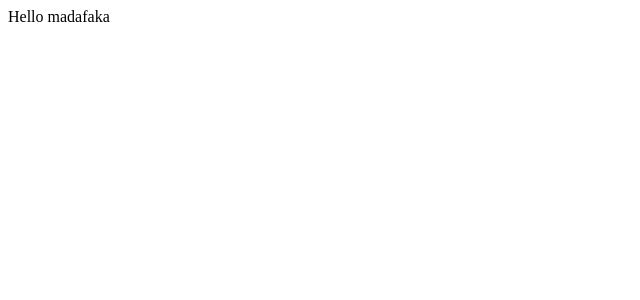
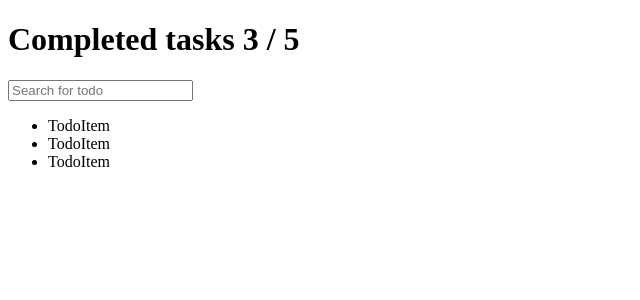
Before and after one commit to sancg/todo-ts, a React (Vite) app: page / in a window 1280 px wide. Shown: the top 300 px of the page, without its empty margins (0-640 px from the left). Built offline with nearby package versions, Linux system fonts and the light colour scheme.

Commit message:
NEW: Component placeholder for the ToDo App

```diff
--- a/src/App.tsx
+++ b/src/App.tsx
@@ -1,13 +1,25 @@
 // import { useState } from 'react'
 import './App.css'
+import TodoCounter from './components/TodoCounter'
+import TodoItem from './components/TodoItem'
+import TodoList from './components/TodoList'
+import TodoSearch from './components/TodoSearch'
 
 function App() {
   // const [count, setCount] = useState(0)
 
   return (
-    <>
-      <div>Hello madafaka</div>
-    </>
+    <div className='App'>
+      <TodoCounter />
+      <TodoSearch />
+      <TodoList>
+        <TodoItem/>
+        <TodoItem/>
+        <TodoItem/>
+      </TodoList>
+
+      {/* {Create the Add ToDo-Button} */}
+    </div>
   )
 }
 
--- /dev/null
+++ b/src/components/TodoCounter.tsx
@@ -0,0 +1,7 @@
+const TodoCounter = () => {
+  return (
+    <h1>Completed tasks {3} / {5}</h1>
+  )
+}
+
+export default TodoCounter
--- /dev/null
+++ b/src/components/TodoItem.tsx
@@ -0,0 +1,7 @@
+const TodoItem = () => {
+  return (
+    <li>TodoItem</li>
+  )
+}
+
+export default TodoItem
--- /dev/null
+++ b/src/components/TodoList.tsx
@@ -0,0 +1,12 @@
+type Props = {
+    children: React.ReactNode
+}
+const TodoList = (props : Props) => {
+  return (
+    <ul>
+        {props.children}
+    </ul>
+  )
+}
+
+export default TodoList
--- /dev/null
+++ b/src/components/TodoSearch.tsx
@@ -0,0 +1,7 @@
+const TodoSearch = () => {
+  return (
+    <input placeholder="Search for todo"></input>
+  )
+}
+
+export default TodoSearch
```
